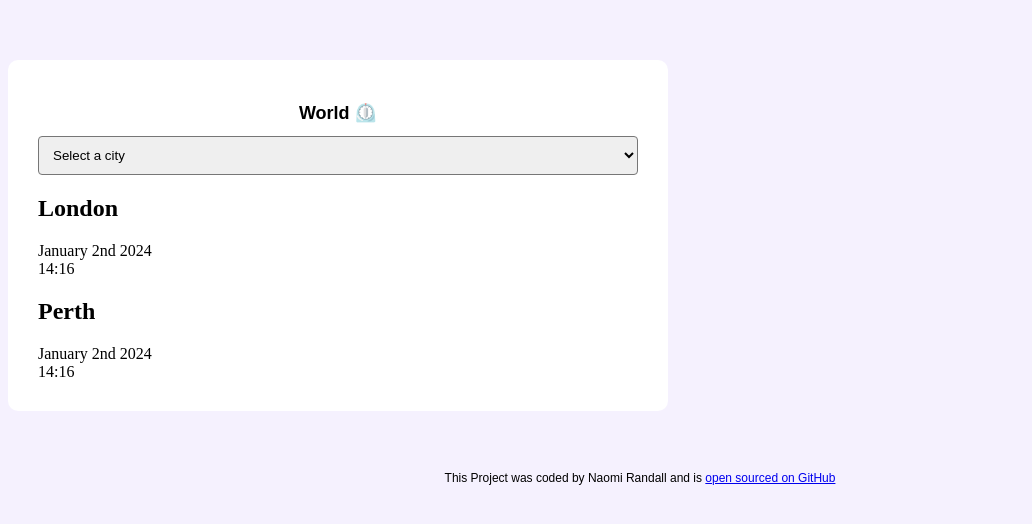
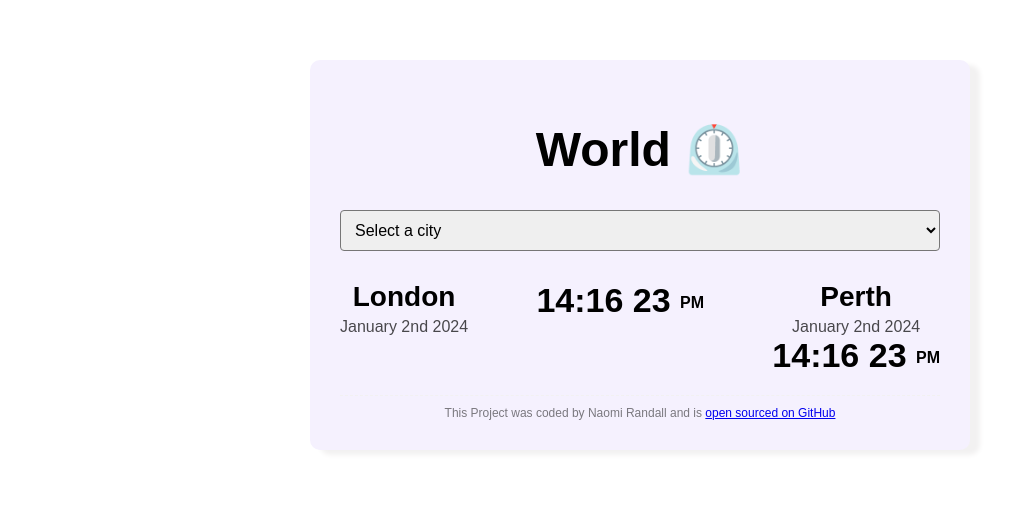
Before and after one commit to nmrndll/world-clock-exercise, a plain HTML site: page index.html in a window 1280 px wide. Shown: the whole page, without its empty margins (0-1032 px from the left). Drawn offline with Linux system fonts and the light colour scheme.

Commit message:
css update

```diff
--- a/css/style.css
+++ b/css/style.css
@@ -1,35 +1,69 @@
 body {
-    background-color: rgb(245, 241, 254);
+    background-color: white;
+    font-family: Arial, Helvetica, sans-serif;
 }
 
 .container {
     max-width: 600px;
-    margin: 0 auto;
-    background: white;
+    margin: 60px auto;
+    background: rgb(245, 241, 254);;
     padding: 30px;
-    box-shadow: 10 px 5px 5px rgb(242, 241, 241);
+    box-shadow: 10px 5px 5px rgba(242, 241, 241);
     border-radius: 10px;
-    margin: 60px 0;
 }
 
 select {
     display: block;
     width: 100%;
+    font-size: 16px;
     border-radius: 4px;
     padding: 10px;
 }
 
-    h1 {
+h1 {
     text-align: center;
     font-family: Arial, Helvetica, sans-serif;
-    font-size: 18px;
+    font-size: 48px;
+}
+
+h2 {
+    text-align: center;
+    font-family: Arial, Helvetica, sans-serif;
+    margin: 0 0 5px;
+    font-size: 28px;
+}
+
+.date {
+    opacity: 0.7;
+    text-align: center;
 }
 
 .city {
+display: flex;
+justify-content: space-between;
+margin: 10px 0;
+padding: 20px 0;
+border-bottom: 1px dashed rgba(242, 241, 241);
+}
 
+.city:last-child {
+    border: none;
 }
+
+.time {
+font-size: 34px;
+font-weight: bold;
+}
+
+.time small {
+    line-height: 34px;
+    vertical-align: middle;
+    font-size: 16px
+}
+
 footer {
     text-align: center;
     font-family: Arial, Helvetica, sans-serif;
     font-size: 12px;
+    color: rgba(0, 0, 0, 0.5);
 }
--- a/index.html
+++ b/index.html
@@ -20,14 +20,17 @@
         <option value=>Tokyo</option>
         </select>
         <div class="city">
+            <div>
             <h2>London</h2>
             <div class="date">January 2nd 2024</div>
-            <div class="time">14:16</div>
+            </div>
+            <div class="time">14:16 23 <small>PM</small></div>
+            <div>
             <h2>Perth</h2>
             <div class="date">January 2nd 2024</div>
-            <div class="time">14:16</div>
+            <div class="time">14:16 23 <small>PM</small></div>
+            </div>
         </div>
-    </div>
     <footer>
         This Project was coded by Naomi Randall and is <a href="https://github.com/nmrndll/world-clock-exercise" target="_blank"> open sourced on GitHub</a>
     </footer>
```
